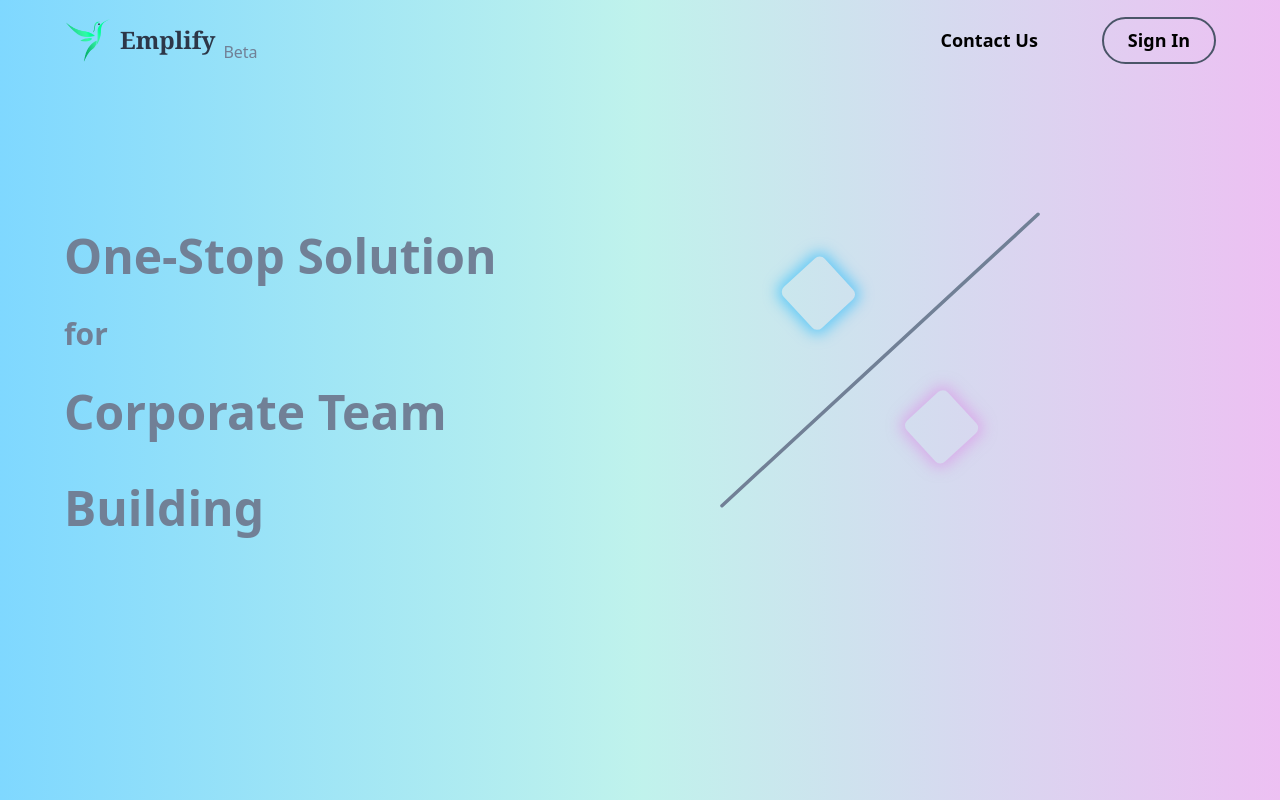
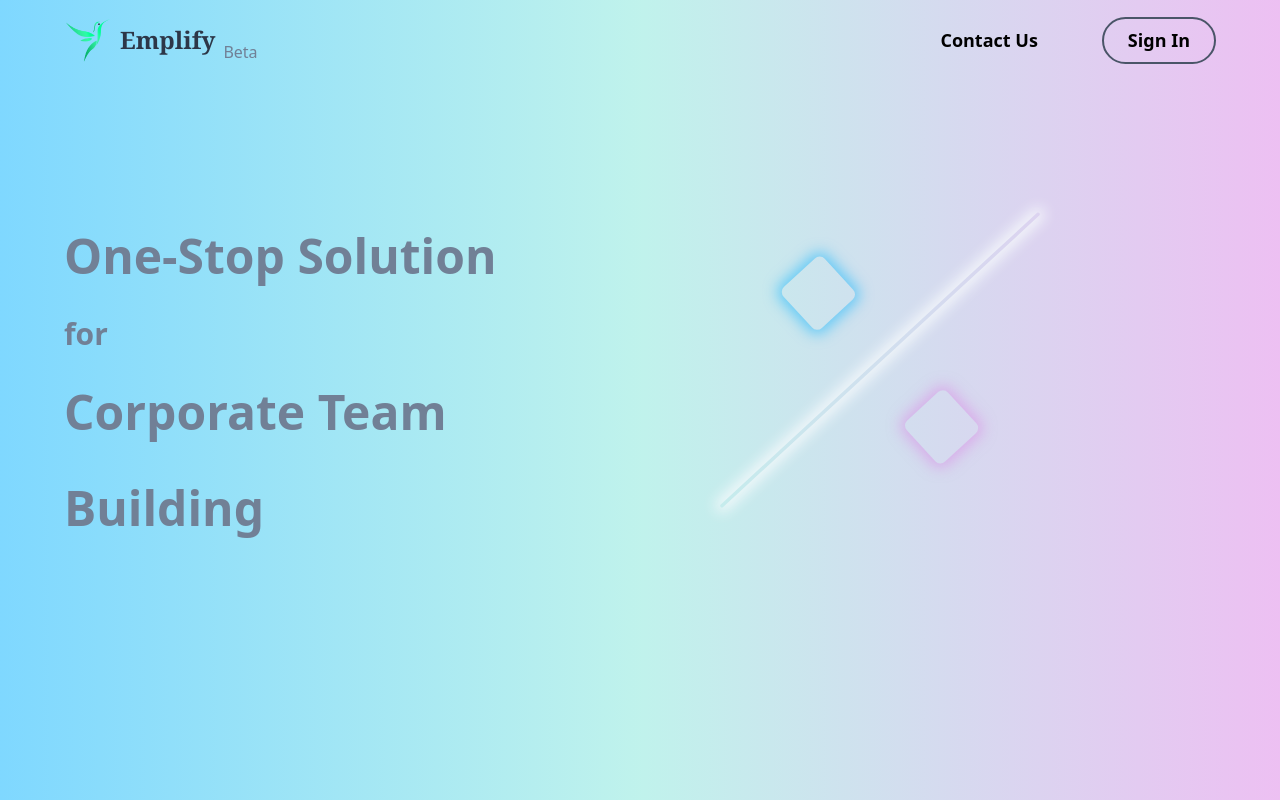
Before and after one commit to zhzhang-4390/emplify-client, a Vue app: page / in a window 1280 px wide. Shown: the top 800 px of the page. Built offline with nearby package versions, Linux system fonts and the light colour scheme; no server answers.

Commit message:
Change animation bar colour

```diff
--- a/src/components/Animation.vue
+++ b/src/components/Animation.vue
@@ -10,7 +10,7 @@
       <div
         ref="line"
         class="h-124 w-1 rounded-full opacity-0"
-        :style="{ background: lineChangeColor ? 'linear-gradient(0deg, rgba(219,129,230,0.5) 0%, rgba(129,230,217,0.5) 50%, rgba(0,177,255,0.5) 100%)' : '#718096' }"
+        :style="{ 'background': lineChangeColor ? 'linear-gradient(0deg, rgba(219,129,230,0.5) 0%, rgba(129,230,217,0.5) 50%, rgba(0,177,255,0.5) 100%)' : 'rgba(255, 255, 255, 0)', 'box-shadow': lineChangeColor ? 'none' : '0px 0px 1rem 5px #f7fafc' }"
       ></div>
 
       <div
```
